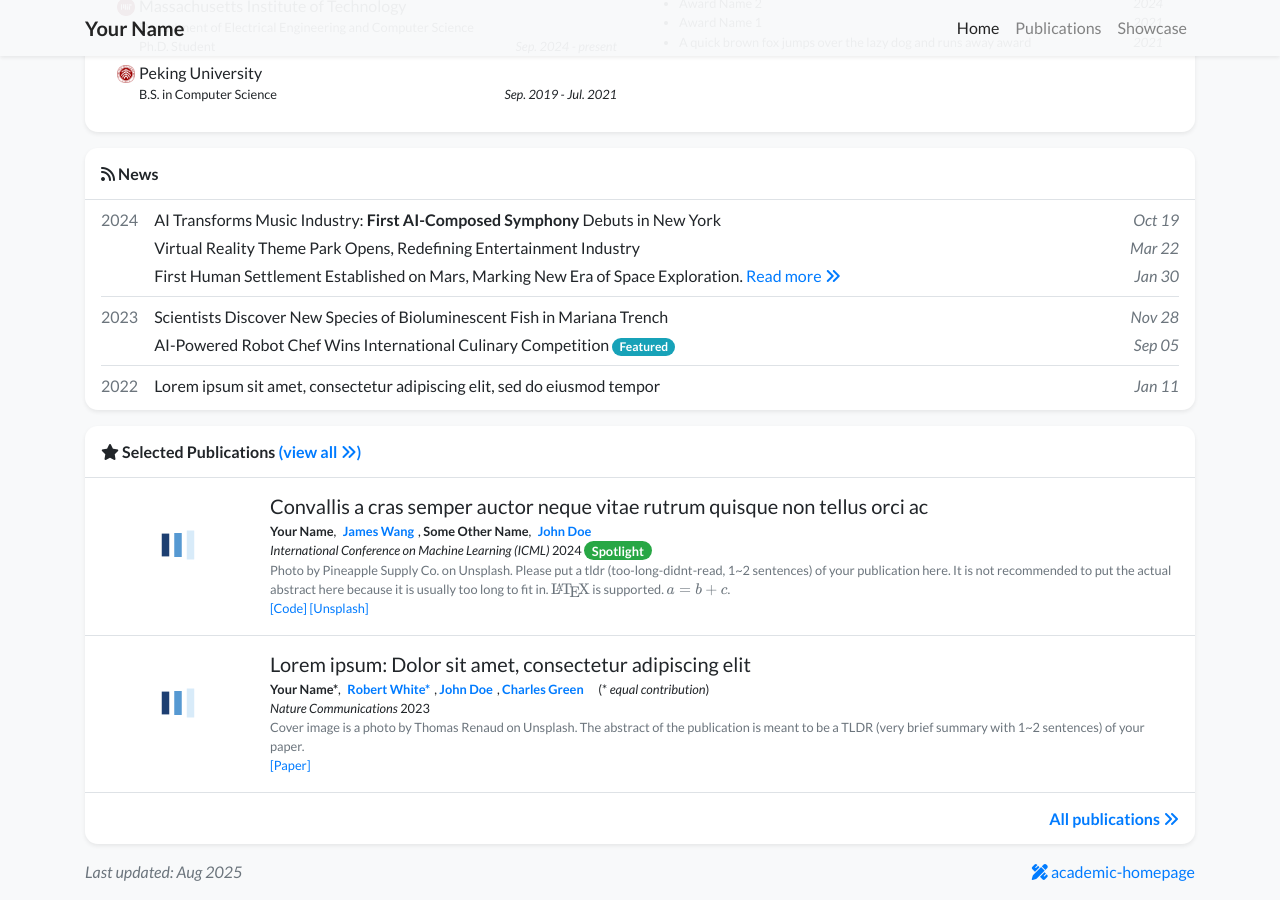
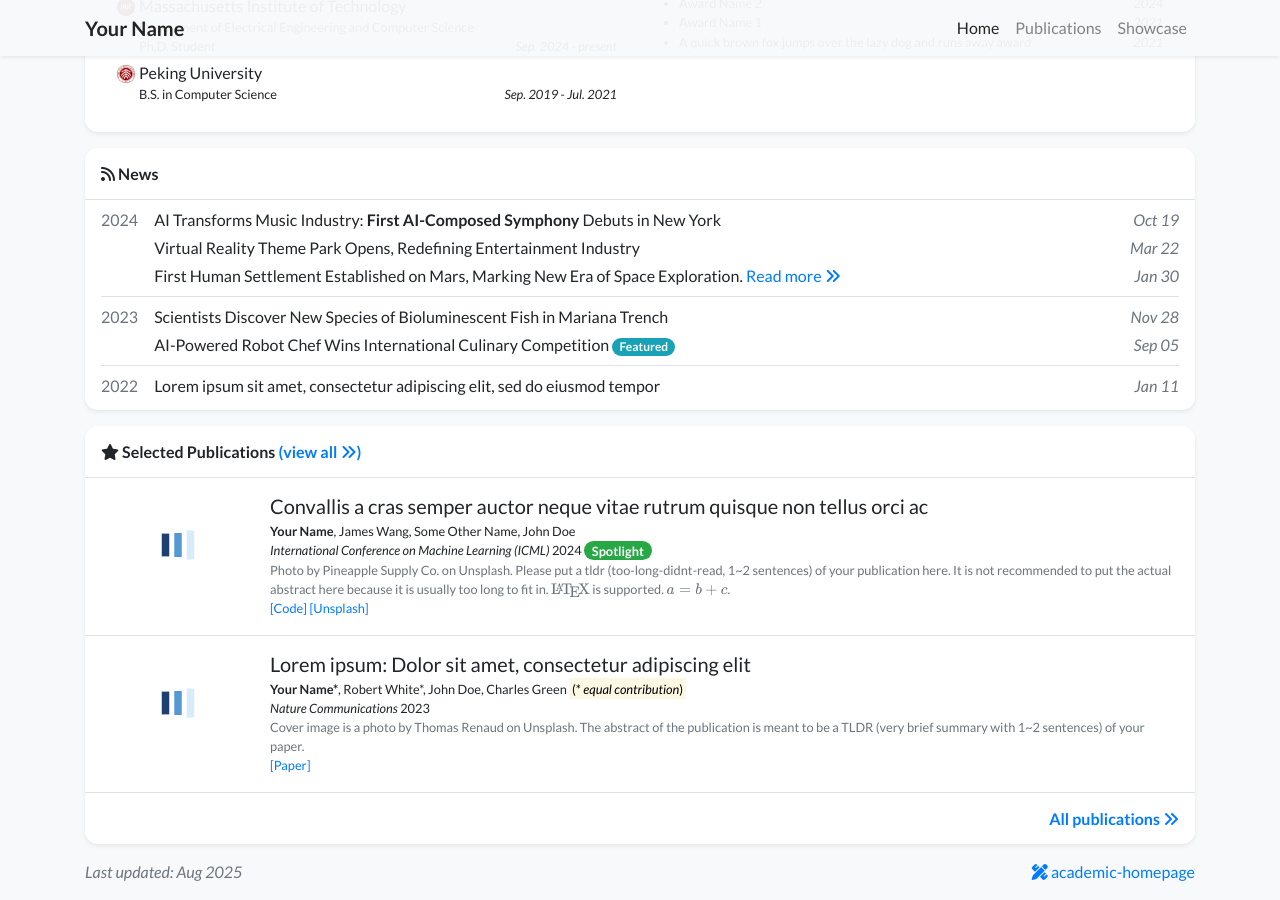
Before and after one commit to rekkles2/rekkles2.github.io, a Jekyll site: the page built from index.html, in a window 1280 px wide and 900 px high, scrolled down 706 px. Built offline with Jekyll 4.4.1, drawn with Linux system fonts in a browser that asks for light colours; nearby versions of some CDN libraries; a style sheet for code colours, icons or effects is not loaded.

Commit message:
Update author_list.html

```diff
--- a/_includes/widgets/author_list.html
+++ b/_includes/widgets/author_list.html
@@ -3,8 +3,8 @@
 {%- assign has_corresponding = false -%}
 
 {%- for _key in authors -%}
-    {%- assign last_char = _key | slice: -1, 1 -%}
-    {%- assign last_2chars = _key | slice: -2, 2 -%}
+    {%- assign last_char = _key | slice: -1, 1%}
+    {%- assign last_2chars = _key | slice: -2, 2%}
     {%- if last_2chars == "*#" or last_2chars == "#*" -%}
         {%- assign key = _key | replace: "#*", "" | replace: "*#", "" -%}
         {%- assign mark = "*<sup>#</sup>" -%}
@@ -31,32 +31,30 @@
         {%- assign name = key -%}
     {%- endif -%}
 
-    {%- if info['bold'] == true or key | downcase contains "your name" -%}
-        {%- assign display_name = name | append: mark | prepend: "<strong class='text-gray-800 underline'>" | append: "</strong>" -%}
+    {%- if info['bold'] == true -%}
+        {%- assign display_name = name | append: mark | prepend: "<strong>" | append: "</strong>" -%}
     {%- else -%}
-        {%- assign display_name = name | append: mark | prepend: "<span class='text-gray-500'>" | append: "</span>" -%}
+        {%- assign display_name = name | append: mark -%}
     {%- endif -%}
 
     {%- if info['url'] -%}
-        <a class="text-gray-700 hover:text-gray-900 transition-colors duration-200 mr-1" target="_blank" href="{{ info['url'] }}">{{ display_name | strip }}</a>{%- if forloop.index < authors.size -%}, {% endif -%}
+        <a class="text-body" target="_blank" href="{{ info['url'] }}">{{ display_name }}</a>{%- if forloop.index < authors.size -%}, {% endif -%}
     {%- else -%}
-        <span class="text-gray-700 mr-1">
-            {{ display_name | strip }}{%- if forloop.index < authors.size -%}, {% endif -%}
+        <span class="text-body">
+            {{ display_name }}{%- if forloop.index < authors.size -%}, {% endif -%}
         </span>
     {%- endif -%}
 
 {%- endfor -%}
 
 {%- if has_eq_contrib or has_corresponding %}
-<span class="bg-yellow-100 text-yellow-800 text-xs px-2 py-1 rounded inline-flex items-center">
-    (
+<mark>(
     {%- if has_eq_contrib -%}
-        * <i class="text-yellow-800">equal contribution</i>
+        * <i> equal contribution</i>
     {%- endif -%}
     {%- if has_corresponding -%}
         {%- if has_eq_contrib -%}, {% endif -%}
-        <sup>#</sup> <i class="text-yellow-800">corresponding author</i>
+        <sup>#</sup> <i> corresponding author</i>
     {%- endif -%}
-    )
-</span>
+)</mark>
 {%- endif -%}
```
